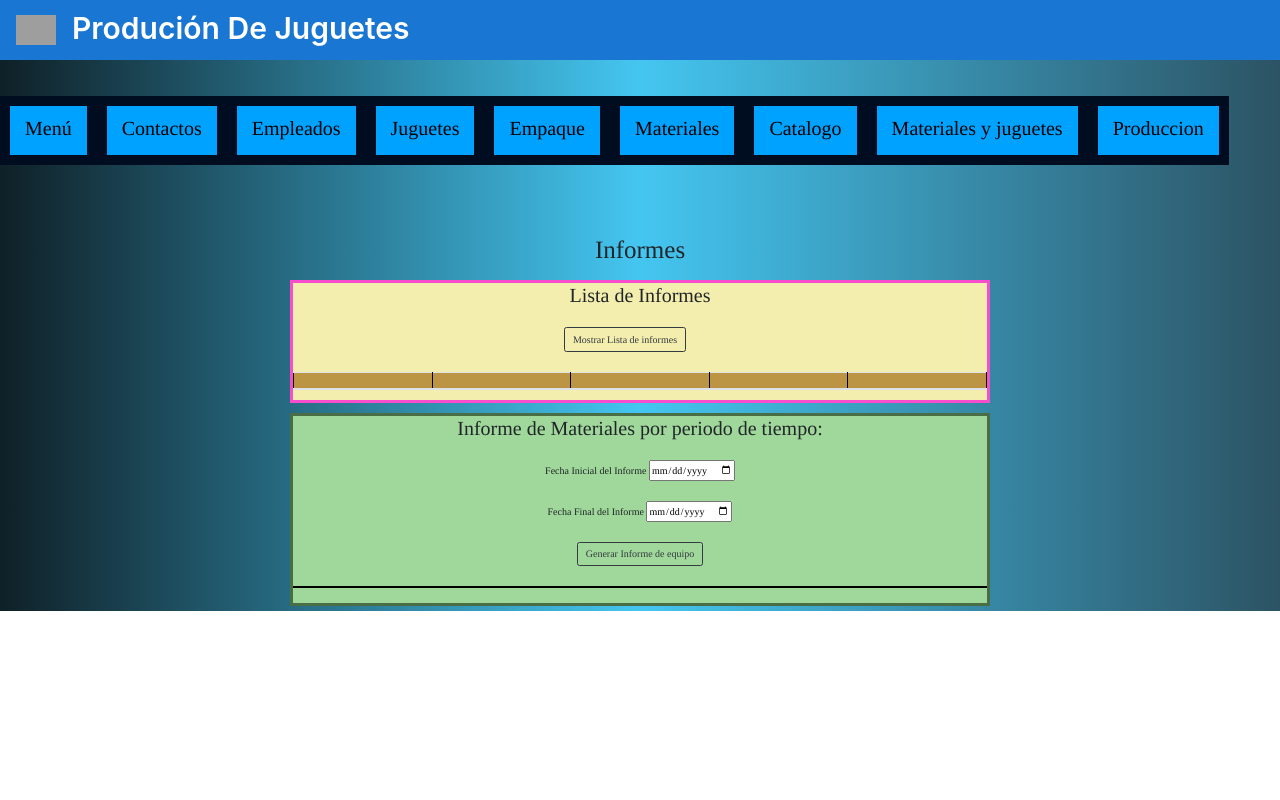
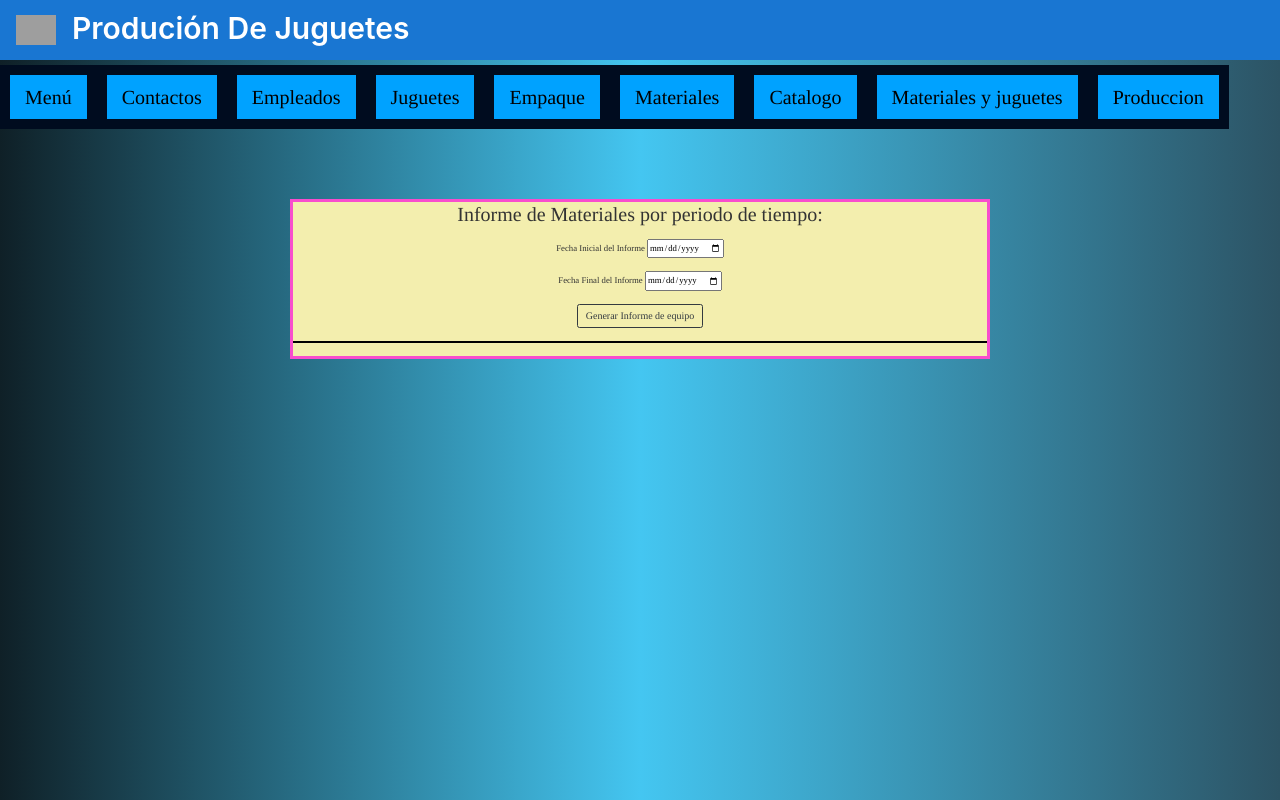
Before and after one commit to JosMiguelMM2/MVM-SYSTEM, an Angular app in the folder Front-End/: page /Informe in a window 1280 px wide. Built offline with nearby package versions, Linux system fonts and the light colour scheme; grey boxes are pictures that could not be loaded.

Commit message:
Se termina produccion, sin embargo hay un error en el back-end de producion debido a que no muetra los datos completos

```diff
--- a/Front-End/src/app/informes/informes.component.css
+++ b/Front-End/src/app/informes/informes.component.css
@@ -1,3 +1,16 @@
+* {
+  margin: 0;
+  padding: 0;
+  box-sizing: border-box;
+}
+
+.informes{
+  font-size: 62.5%;
+  width: 100vw;
+  height: 100vh;
+  background: linear-gradient(to right, #0f2027, #44c6f1, #2c5364);
+}
+
 div.lista /*---*/
 {
     position: relative;
@@ -9,14 +22,14 @@ div.lista /*---*/
 
 }
 
-div.buscar  /*---*/
-{
-    position: relative;
-    left: 0px;
-    border: 3px  solid rgb(73, 110, 70);
-    width: 580px;
-    background-color:rgb(159, 216, 154);
-    text-align: center
+.buscar {
+  position: relative;
+  left: 0px;
+  border: 3px  solid rgb(248, 77, 205);
+  width: 580px;
+  background-color:rgb(243, 238, 174);
+  text-align: center;
+  justify-content: center;
 }
 
 div.crea
--- a/Front-End/src/app/informes/informes.component.html
+++ b/Front-End/src/app/informes/informes.component.html
@@ -1,6 +1,5 @@
-<p>informes works!</p>
-
-<body class="principal">
+<main class="informes">
+<main class="principal">
     <div id="header">
         <ul class="nav">
             <li><a href="/Inicio"><h2>Menú</h2></a></li>
@@ -16,10 +15,8 @@
         </ul>
     </div><br>
 <br>
-<div style="text-align:center" id="header2">
-    <h1>Informes</h1>
-</div>
-<br><br>
+
+<!--<br><br>
     <div class="lista" id="header2">
         <h2>Lista de Informes</h2>
         <br>
@@ -49,7 +46,7 @@
             </table>
         </form>
     </div>
-    <br><br><br>
+    <br><br><br>-->
 
     <div class="buscar" id="header2">
         <h2>Informe de Materiales por periodo de tiempo:</h2>
@@ -87,4 +84,5 @@
 <script src="https://code.jquery.com/jquery-3.3.1.slim.min.js" integrity="sha384-q8i/X+965DzO0rT7abK41JStQIAqVgRVzpbzo5smXKp4YfRvH+8abtTE1Pi6jizo" crossorigin="anonymous"></script>
 <script src="https://cdnjs.cloudflare.com/ajax/libs/popper.js/1.14.7/umd/popper.min.js" integrity="sha384-UO2eT0CpHqdSJQ6hJty5KVphtPhzWj9WO1clHTMGa3JDZwrnQq4sF86dIHNDz0W1" crossorigin="anonymous"></script>
 <script src="https://stackpath.bootstrapcdn.com/bootstrap/4.3.1/js/bootstrap.min.js" integrity="sha384-JjSmVgyd0p3pXB1rRibZUAYoIIy6OrQ6VrjIEaFf/nJGzIxFDsf4x0xIM+B07jRM" crossorigin="anonymous"></script>
-</body>
+</main>
+</main>
```
